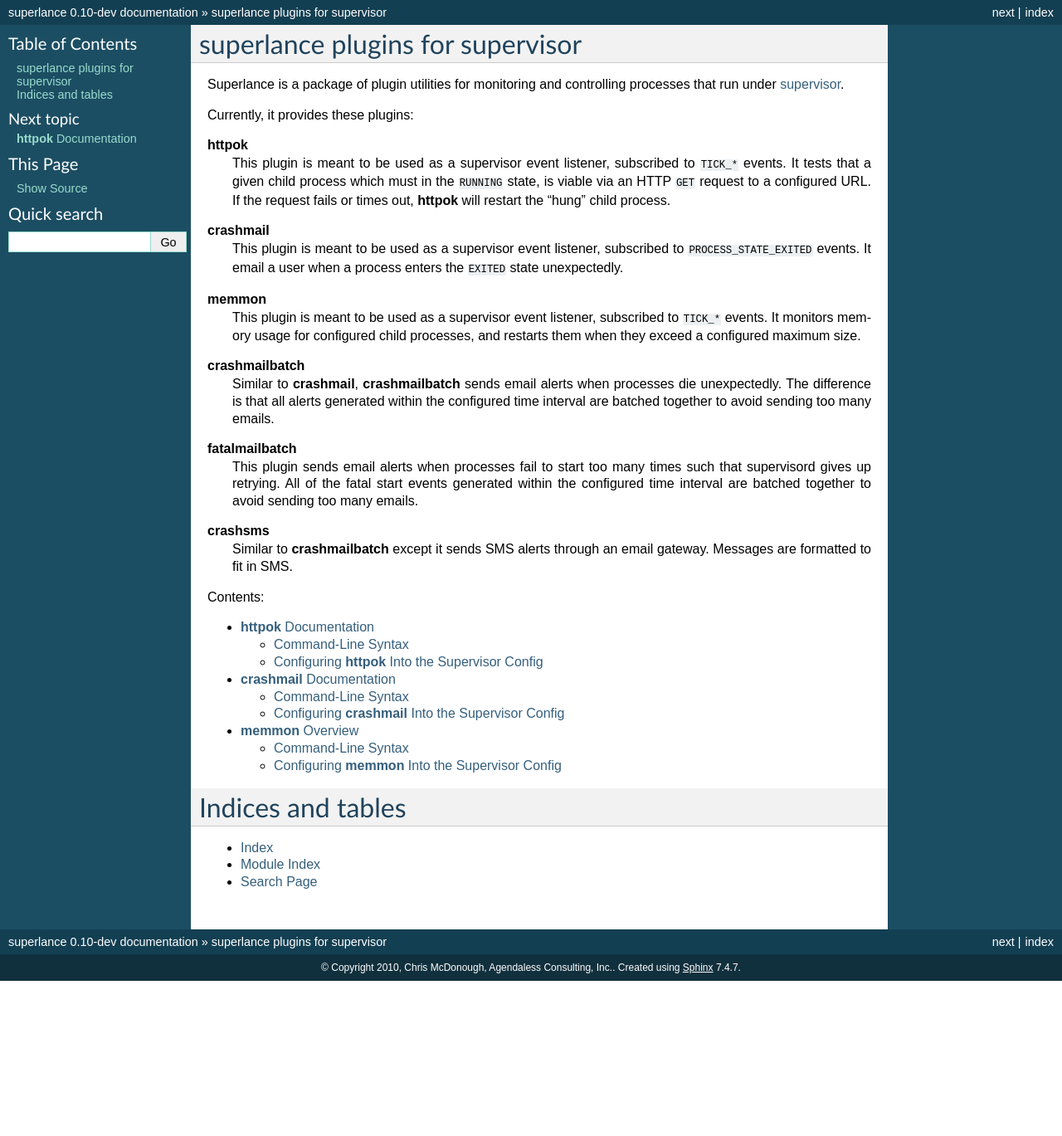
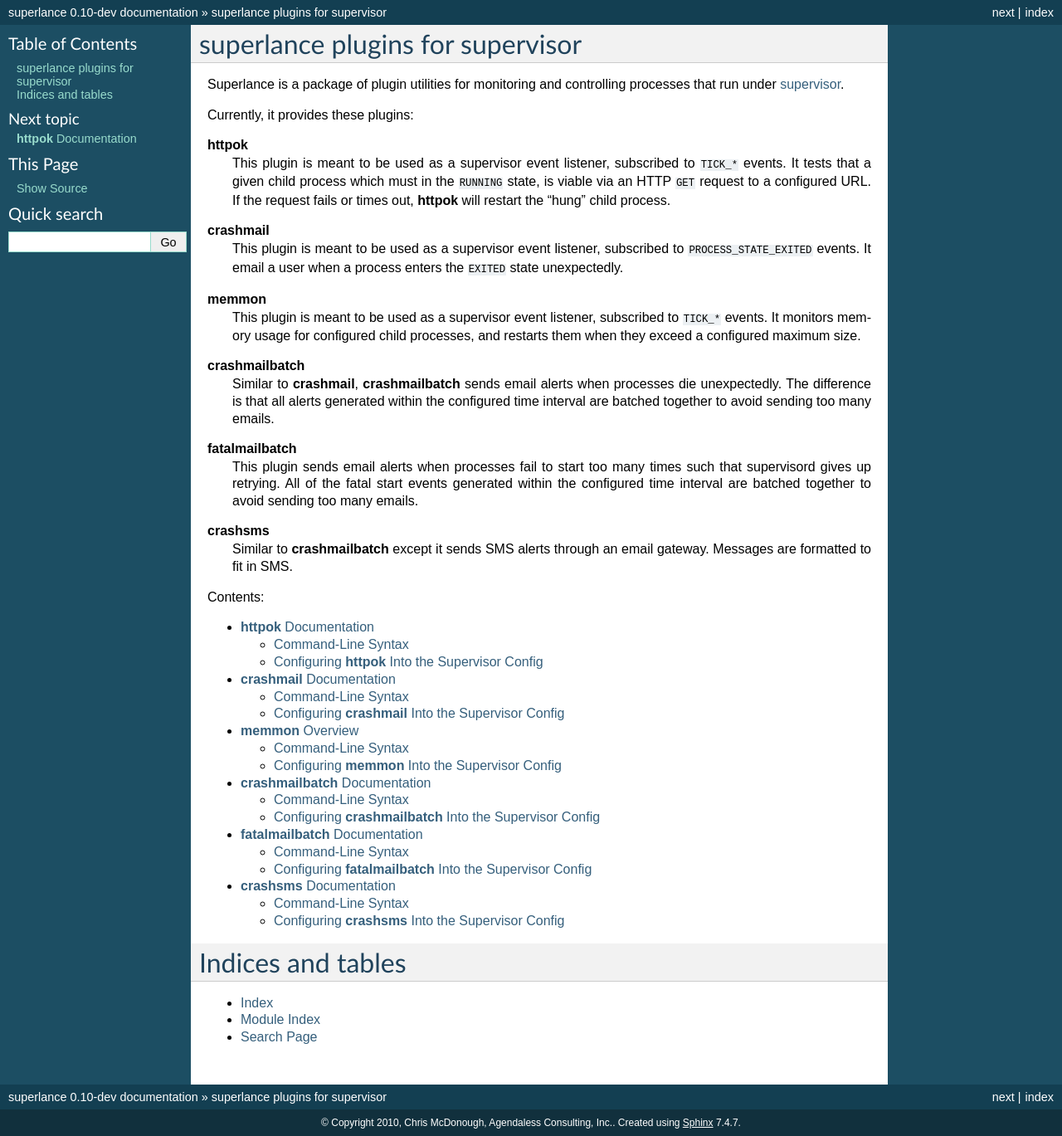
Before and after one commit to Supervisor/superlance, a Sphinx documentation site: the page built from docs/index.rst, in a window 1280 px wide. Shown: the whole page at 83% size. Built offline with Sphinx 7.4.7, drawn with Linux system fonts in a browser that asks for light colours; before the commit the page ends 1182 px from its top, so only the background shows below that.

Commit message:
Fix Sphinx warnings

```diff
--- a/docs/crashmailbatch.rst
+++ b/docs/crashmailbatch.rst
@@ -1,5 +1,5 @@
 :command:`crashmailbatch` Documentation
-==================================
+=======================================
 
 :command:`crashmailbatch` is a supervisor "event listener", intended to be
 subscribed to ``PROCESS_STATE`` and ``TICK_60`` events.  It monitors
@@ -48,7 +48,7 @@
    Override the TICK event name.  Defaults to "TICK_60"
 
 Configuring :command:`crashmailbatch` Into the Supervisor Config
------------------------------------------------------------
+----------------------------------------------------------------
 
 An ``[eventlistener:x]`` section must be placed in :file:`supervisord.conf`
 in order for :command:`crashmailbatch` to do its work. See the "Events" chapter in
--- a/docs/fatalmailbatch.rst
+++ b/docs/fatalmailbatch.rst
@@ -1,5 +1,5 @@
 :command:`fatalmailbatch` Documentation
-==================================
+=======================================
 
 :command:`fatalmailbatch` is a supervisor "event listener", intended to be
 subscribed to ``PROCESS_STATE`` and ``TICK_60`` events.  It monitors
@@ -45,7 +45,7 @@
    supervisord"
 
 Configuring :command:`fatalmailbatch` Into the Supervisor Config
------------------------------------------------------------
+----------------------------------------------------------------
 
 An ``[eventlistener:x]`` section must be placed in :file:`supervisord.conf`
 in order for :command:`fatalmailbatch` to do its work. See the "Events" chapter in
--- a/docs/index.rst
+++ b/docs/index.rst
@@ -50,6 +50,9 @@
    httpok
    crashmail
    memmon
+   crashmailbatch
+   fatalmailbatch
+   crashsms
 
 Indices and tables
 ==================
```
